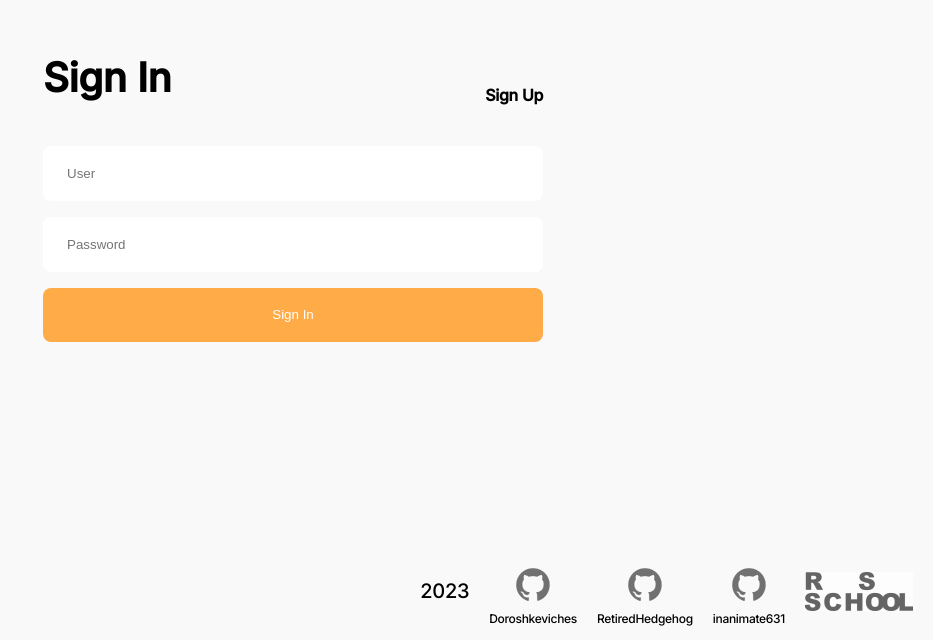
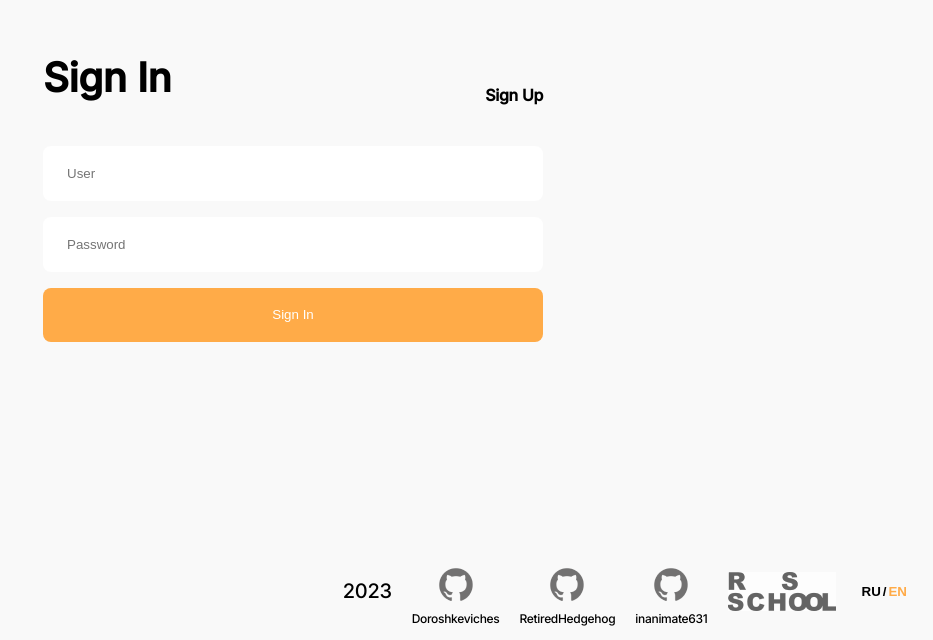
Before and after one commit to Doroshkeviches/RS-Clone, a website built with webpack: page frontend/src/index.html in a window 1280 px wide. Shown: the part 160-800 px from the top of the page, without its empty margins (347-1280 px from the left). Built offline with nearby package versions, Linux system fonts and the light colour scheme.

Commit message:
feat: add lang btn

```diff
--- a/frontend/src/Pages/footer/footer.sass
+++ b/frontend/src/Pages/footer/footer.sass
@@ -22,12 +22,25 @@
   width: 108px
   height: 39px
 
+.footer__switch-lang_wraper
+  display: flex
+  gap: 2px
+  background-color: transparent
+  cursor: pointer
+  font-weight: $font-weight-large
 
+.active-lang
+  color: $color-lightorange
 
+.footer__switch-lang:hover
+  transition: all 300ms cubic-bezier(.23, 1, 0.32, 1)
+  box-shadow: rgba(0, 0, 0, 0.25) 0 8px 15px
+  transform: translateY(-2px)
+  border-radius: 8px
 
 @media screen and (max-width: 768px)
   .footer
-      margin: 0
+    margin: 0
   .footer__wraper
     width: 100%
     flex-wrap: wrap
--- a/frontend/src/Pages/footer/footer.template.ts
+++ b/frontend/src/Pages/footer/footer.template.ts
@@ -20,6 +20,11 @@ export const footerTemplate = `
       <a href="https://rs.school/js/" class="footer__link">
         <img src="${rsImg}" alt="github" class="footer__link-img--rs">
       </a>
+      <button class="footer__switch-lang_wraper">
+      <div class="footer__switch-lang">RU</div>
+      <div class="separator">/</div>
+      <div class="footer__switch-lang">EN</div>
+      </btn>
     </div>
   </footer>
 `;
--- /dev/null
+++ b/frontend/src/Pages/footer/switch.lang.ts
@@ -0,0 +1,24 @@
+window.addEventListener('load', switchLang);
+import { changeLanguage, getCurrentLanguage } from '../../i18n/i18n';
+
+export function switchLang() {
+  const btnLang = document.querySelector(
+    '.footer__switch-lang_wraper'
+  ) as HTMLButtonElement;
+  const langWraper = document.querySelectorAll(
+    '.footer__switch-lang'
+  ) as NodeListOf<HTMLElement>;
+  const langActive = getCurrentLanguage();
+  console.log(langWraper);
+  if (langActive === 'en') {
+    langWraper[0].classList.remove('active-lang');
+    langWraper[1].classList.add('active-lang');
+  } else {
+    langWraper[1].classList.remove('active-lang');
+    langWraper[0].classList.add('active-lang');
+  }
+  btnLang.addEventListener('click', (e) => {
+    const lang = (e.target as HTMLButtonElement).textContent as 'RU' | 'EN';
+    changeLanguage(lang.toLowerCase().trim());
+  });
+}
--- a/frontend/src/index.ts
+++ b/frontend/src/index.ts
@@ -2,7 +2,7 @@
 // but we don't actually need anything from the file
 // Please tell me if there is a better way :)
 import './i18n/i18n';
-
+import './Pages/footer/switch.lang';
 import './index.sass';
 import './Routes/app.module';
 import './Pages/index';
```
